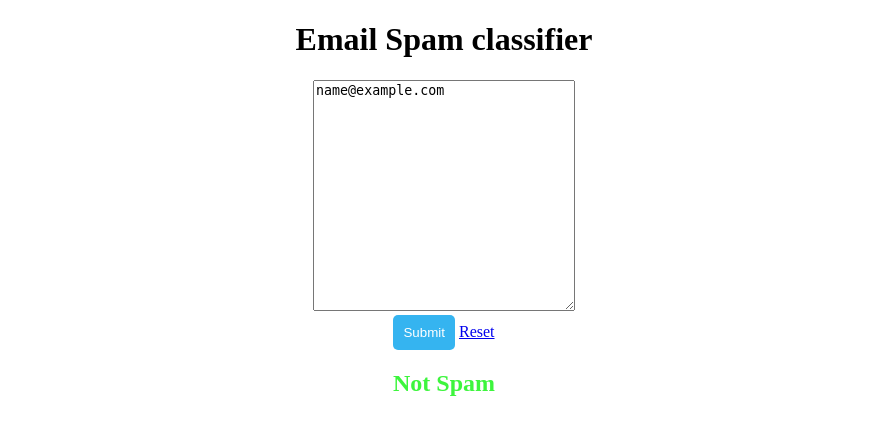
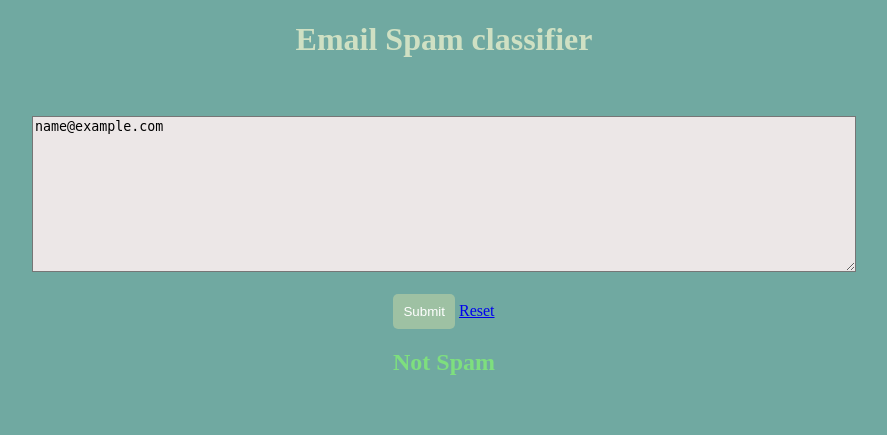
Before and after one commit to Imran1hp/Spam_email_delector_using_ML, a Flask app: template templates/index.html in a window 1280 px wide. Shown: the top 435 px of the page, without its empty margins (196-1083 px from the left). Run offline with Flask 3, Linux system fonts and the light colour scheme; the template is opened without the code that fills it: most values are stand-ins (such as "Sample title", 1, 10 or a date in 2020); parts of the project's set-up code (start-up, migrations or seed data) failed here and were passed over.

Commit message:
done some styling

```diff
--- a/templates/index.html
+++ b/templates/index.html
@@ -7,10 +7,11 @@
     <style>
         body{
             text-align: center;
+            background-color: #70A9A1;
         }
         button {
             padding: 10px;
-            background-color: #35b4f0;
+            background-color: #9EC1A3;
             color: white;
             border: none;
             cursor: pointer;
@@ -19,11 +20,14 @@
     </style>
 </head>
 <body>
-    <h1> Email Spam classifier</h1>
+    <h1 style ="color:#CFE0C3"> Email Spam classifier</h1>
+    <br>
+    <br>
     <form method ="post" action="/predict">
-        <textarea name="email-content" id="text" cols="30" rows="15" placeholder="Enter your email body">{{email_text}}
+        <textarea name="email-content" id="text" cols="100" rows="10" placeholder="Enter your email body" style ="background-color: rgb(236, 231, 231);">{{email_text}}
 
         </textarea>
+        <br>
         <br>
         <button type="submit">Submit</button>
         <a href="/">Reset</a>
@@ -31,9 +35,9 @@
     </form>
     <div>
         {% if predictions == 1 %}
-            <h2 style="color:rgb(245, 61, 61)">Spam</h2>
+            <h2 style="color:rgb(255, 103, 103)">Spam</h2>
          {% else %}
-            <h2 style="color:rgb(61, 245, 61)">Not Spam</h2>
+            <h2 style="color:rgb(126, 223, 126)">Not Spam</h2>
         {% endif %}
     </div>
 
```
